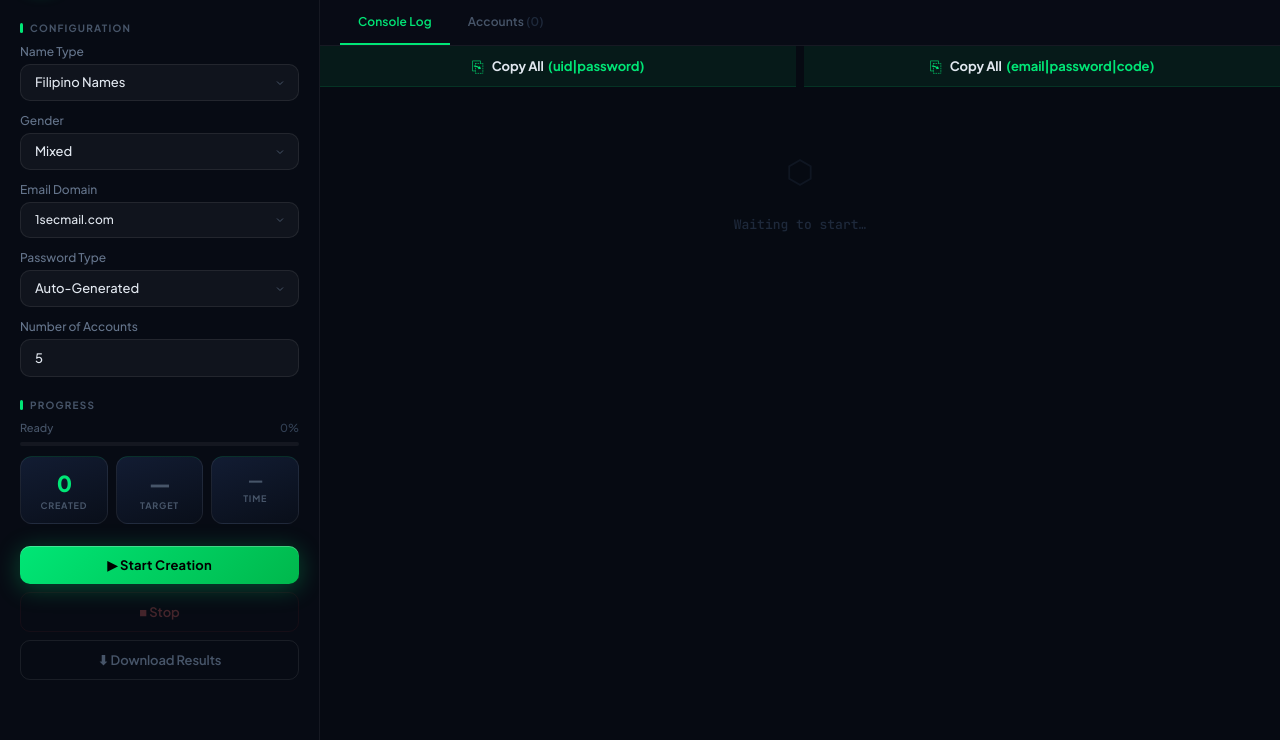
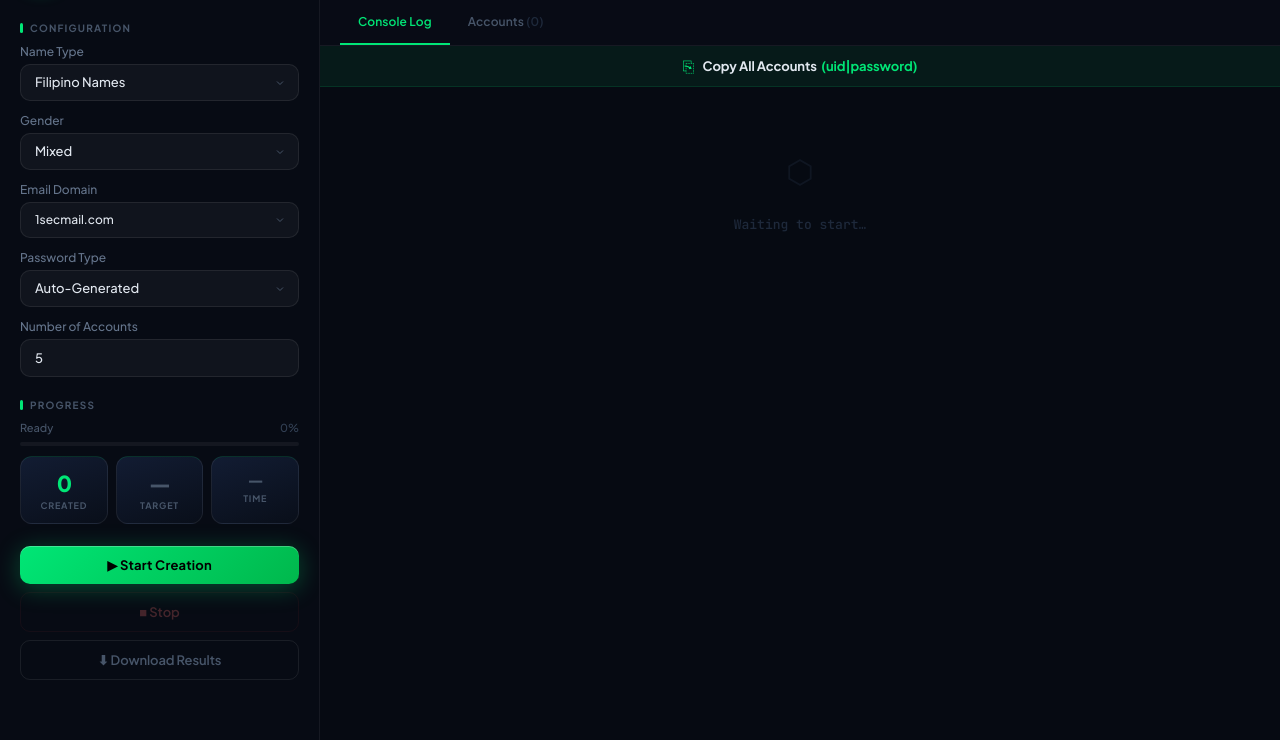
Before and after one commit to yuennix/WEB-FB-CREATE, a Flask app: template templates/index.html in a window 1280 px wide. Shown: the part 60-800 px from the top of the page. Run offline with Flask 3, Linux system fonts and the light colour scheme; the template is opened without the code that fills it: most values are stand-ins (such as "Sample title", 1, 10 or a date in 2020).

Commit message:
Restored to '77e89092fbd091f27bb1faaea7c4d05585b16b9f'
Replit-Restored-To: 77e89092fbd091f27bb1faaea7c4d05585b16b9f

```diff
--- a/app.py
+++ b/app.py
@@ -455,12 +455,6 @@ def stream():
             try:
                 item = task_queue.get(timeout=8)
                 empty = 0
-                # Persist the confirmation code to the DB as soon as it arrives
-                if item.get('type') == 'confirm_code' and item.get('uid') and item.get('code'):
-                    try:
-                        _sto.update_account_code(item['uid'], item['code'])
-                    except Exception:
-                        pass
                 yield f'data: {json.dumps(item)}\n\n'
             except queue.Empty:
                 empty += 1
--- a/templates/index.html
+++ b/templates/index.html
@@ -757,15 +757,9 @@
       <div class="tab" onclick="switchTab('accounts')">Accounts <span id="accountCount" style="color:#1e293b;">(0)</span></div>
     </div>
 
-    <div style="display:flex;gap:8px;flex-shrink:0;">
-      <div class="copy-all-bar" id="copyAllBar" onclick="copyAllUID(this)" style="flex:1;">
-        <span class="copy-all-bar-icon">⎘</span>
-        <span class="copy-all-bar-text" id="copyAllText">Copy All &nbsp;<span>(uid|password)</span></span>
-      </div>
-      <div class="copy-all-bar" id="copyAllBarEmail" onclick="copyAllEmail(this)" style="flex:1;">
-        <span class="copy-all-bar-icon">⎘</span>
-        <span class="copy-all-bar-text" id="copyAllEmailText">Copy All &nbsp;<span>(email|password|code)</span></span>
-      </div>
+    <div class="copy-all-bar" id="copyAllBar" onclick="copyAllAccounts(this)">
+      <span class="copy-all-bar-icon">⎘</span>
+      <span class="copy-all-bar-text" id="copyAllText">Copy All Accounts &nbsp;<span>(uid|password)</span></span>
     </div>
 
     <div class="tab-content active" id="tab-log">
@@ -798,8 +792,6 @@ let startTime = null;
 let _customDomains = [];
 let _timerTick = null;
 let allAccounts = [];
-let allAccountsEmail = [];   // [{uid, email, password, code}] — index mirrors allAccounts
-const _acctCodeMap = {};     // uid -> index in allAccountsEmail
 
 function _startTicker() {
   if (_timerTick) clearInterval(_timerTick);
@@ -886,9 +878,6 @@ function addAccount(data) {
   document.getElementById('acctEmpty').style.display = 'none';
   const uidPass = `${data.uid}|${data.password}`;
   allAccounts.push(uidPass);
-  const emailEntry = { uid: data.uid, email: data.email || '', password: data.password || '', code: '' };
-  _acctCodeMap[data.uid] = allAccountsEmail.length;
-  allAccountsEmail.push(emailEntry);
   if (data.uid && data.email) _acctEmails[data.uid] = data.email;
   const panel = document.getElementById('accounts-panel');
   const card = document.createElement('div');
@@ -932,10 +921,7 @@ function addAccount(data) {
       </div>
       <div id="${statusId}" class="confirm-status ${_isAutoFetch ? 'fetching' : ''}">${_isAutoFetch ? '⏳ Fetching code from inbox…' : ''}</div>
     </div>
-    <div style="display:flex;gap:6px;position:absolute;top:10px;right:10px;">
-      <button class="acct-copy-all" title="Copy uid|password" onclick="copyField(this, '${escAttr(uidPass)}')">uid|pass</button>
-      <button class="acct-copy-all" id="epbtn-${data.uid}" title="Copy email|password|code" onclick="copyField(this, getEmailPassCode('${escAttr(data.uid)}'))">email|pass|code</button>
-    </div>
+    <button class="acct-copy-all" title="Copy uid|pass" onclick="copyField(this, '${escAttr(uidPass)}')">⎘</button>
   `;
   panel.appendChild(card);
   createdCount++;
@@ -983,21 +969,11 @@ function _scheduleAutoRetry(uid) {
   _countdownTimers[uid] = setInterval(_tick, 1000);
 }
 
-function getEmailPassCode(uid) {
-  const idx = _acctCodeMap[uid];
-  if (idx === undefined) return '';
-  const e = allAccountsEmail[idx];
-  return `${e.email}|${e.password}|${e.code}`;
-}
-
 function autofillCode(uid, code) {
   _clearFetchTimer(uid);
   const input  = document.getElementById(`ci-${uid}`);
   const status = document.getElementById(`cs-${uid}`);
   const retry  = document.getElementById(`retry-row-${uid}`);
-  // Update in-memory entry so copy-all and per-card button pick up the code
-  const idx = _acctCodeMap[uid];
-  if (idx !== undefined) allAccountsEmail[idx].code = code;
   // Fill the code box — do NOT auto-submit
   if (input)  { input.value = code; input.classList.add('code-ready'); }
   if (status) { status.className = 'confirm-status submitted'; status.textContent = '✉ Code fetched: ' + code + ' (tap to copy)'; }
@@ -1114,34 +1090,24 @@ async function submitCode(uid) {
   }
 }
 
-function _doCopyBar(barId, labelId, text, countLabel) {
-  const bar   = document.getElementById(barId);
-  const label = document.getElementById(labelId);
+function copyAllAccounts(el) {
+  const bar   = document.getElementById('copyAllBar');
+  const label = document.getElementById('copyAllText');
   const orig  = label.innerHTML;
-  if (!text) {
+  if (!allAccounts.length) {
     label.innerHTML = 'No accounts this session yet';
     setTimeout(() => { label.innerHTML = orig; }, 2000);
     return;
   }
+  const text = allAccounts.join('\n');
   navigator.clipboard.writeText(text).catch(() => {
     const ta = document.createElement('textarea');
     ta.value = text; document.body.appendChild(ta); ta.select();
     document.execCommand('copy'); document.body.removeChild(ta);
   });
   bar.classList.add('copied');
-  label.innerHTML = `✓ Copied ${countLabel}!`;
+  label.innerHTML = `✓ Copied ${allAccounts.length} account${allAccounts.length !== 1 ? 's' : ''} (uid|password)!`;
   setTimeout(() => { bar.classList.remove('copied'); label.innerHTML = orig; }, 2500);
-}
-
-function copyAllUID() {
-  const n = allAccounts.length;
-  _doCopyBar('copyAllBar', 'copyAllText', allAccounts.join('\n'), `${n} account${n !== 1 ? 's' : ''} (uid|password)`);
-}
-
-function copyAllEmail() {
-  const lines = allAccountsEmail.map(e => `${e.email}|${e.password}|${e.code}`);
-  const n = lines.length;
-  _doCopyBar('copyAllBarEmail', 'copyAllEmailText', lines.join('\n'), `${n} account${n !== 1 ? 's' : ''} (email|password|code)`);
 }
 
 function copyField(btn, text) {
@@ -1189,8 +1155,6 @@ async function startJob() {
 
   createdCount = 0; targetCount = count; startTime = Date.now();
   allAccounts = [];
-  allAccountsEmail = [];
-  Object.keys(_acctCodeMap).forEach(k => delete _acctCodeMap[k]);
   document.getElementById('statCreated').textContent = '0';
   document.getElementById('statTotal').textContent   = count;
   document.getElementById('statTime').textContent    = '0s';
```
Also changed, not shown: storage.py (+18 -50 lines).
